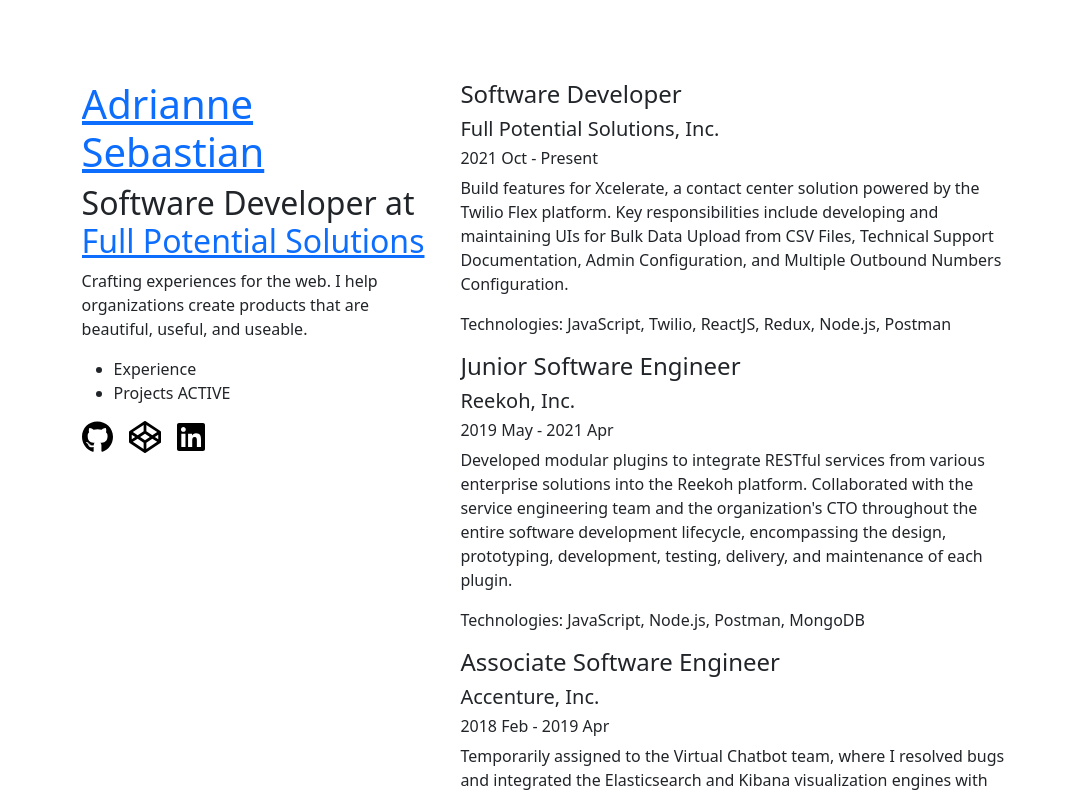
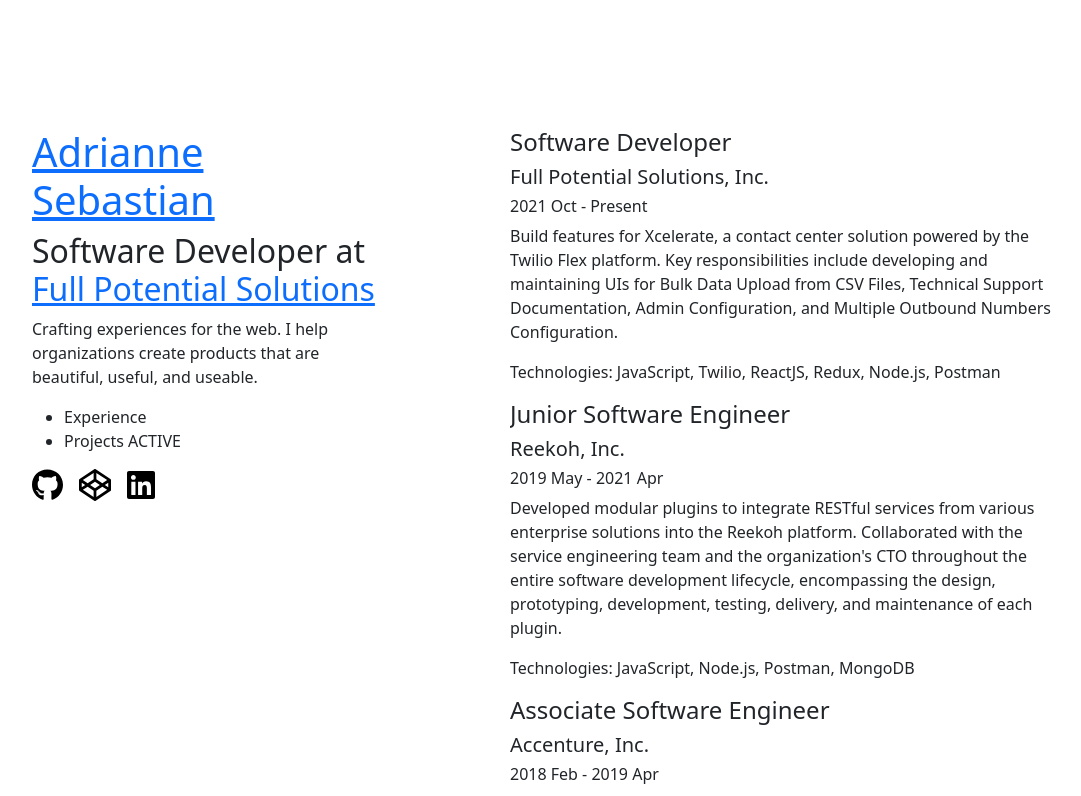
Before and after one commit to arcsbstn/arcsbstn.github.io, a React (Create React App) app: page / in a window 1280 px wide. Shown: the top 796 px of the page, without its empty margins (94-1175 px from the left). Built offline with nearby package versions, Linux system fonts and the light colour scheme.

Commit message:
fix padding and gapping

```diff
--- a/src/ResumePortfolio.tsx
+++ b/src/ResumePortfolio.tsx
@@ -7,7 +7,7 @@
   margin: 0 auto;
   max-width: 1200px;
   justify-content: center;
-  gap: 1.8em;
+  gap: 8em;
   padding: 0 2em;
 
   flex-direction: row;
--- a/src/components/content/Content.tsx
+++ b/src/components/content/Content.tsx
@@ -7,13 +7,13 @@
   overflow: auto;
   display: flex;
   flex-direction: column;
-  gap: 8em;
+  gap: 5em;
 
-  padding: 5em 0;
+  padding: 8em 0;
   max-width: 550px;
 
   @media (max-width: 780px) {
-    padding 0 0 5em 0;
+    padding 0 0 8em 0;
     max-width: 780px;
   }
 `;
--- a/src/components/sidebar/Sidebar.tsx
+++ b/src/components/sidebar/Sidebar.tsx
@@ -10,14 +10,14 @@
   overflow-y: auto;
   top: 0;
 
-  padding: 5em 0;
+  padding: 8em 0;
   position: -webkit-sticky;
   position: sticky;
   max-width: 350px;
   height: 100vh;
 
   @media (max-width: 780px) {
-    padding: 5em 0 0 0;
+    padding: 8em 0 0 0;
     position: relative;
     max-width: 780px;
     height: auto;
```
